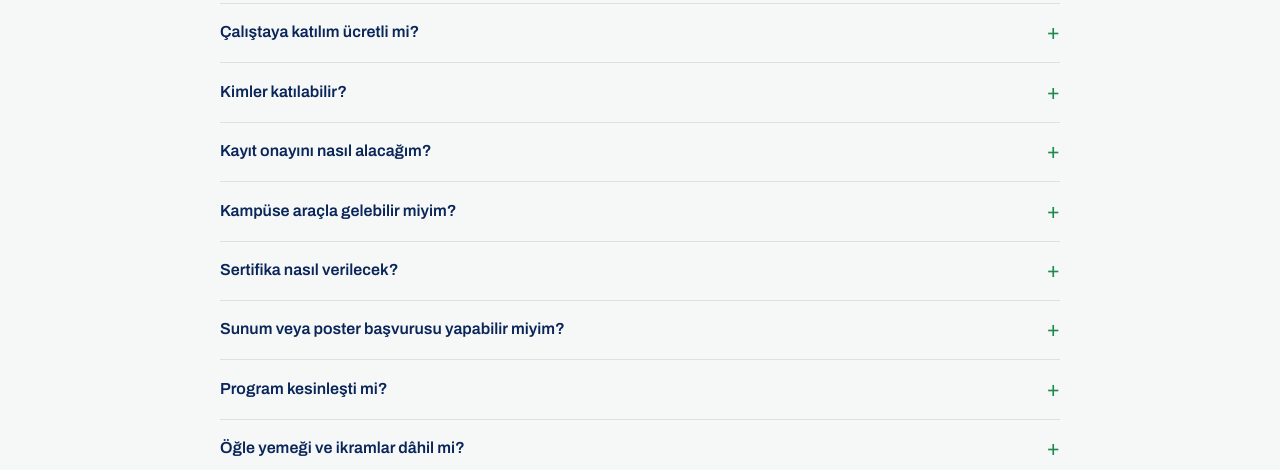
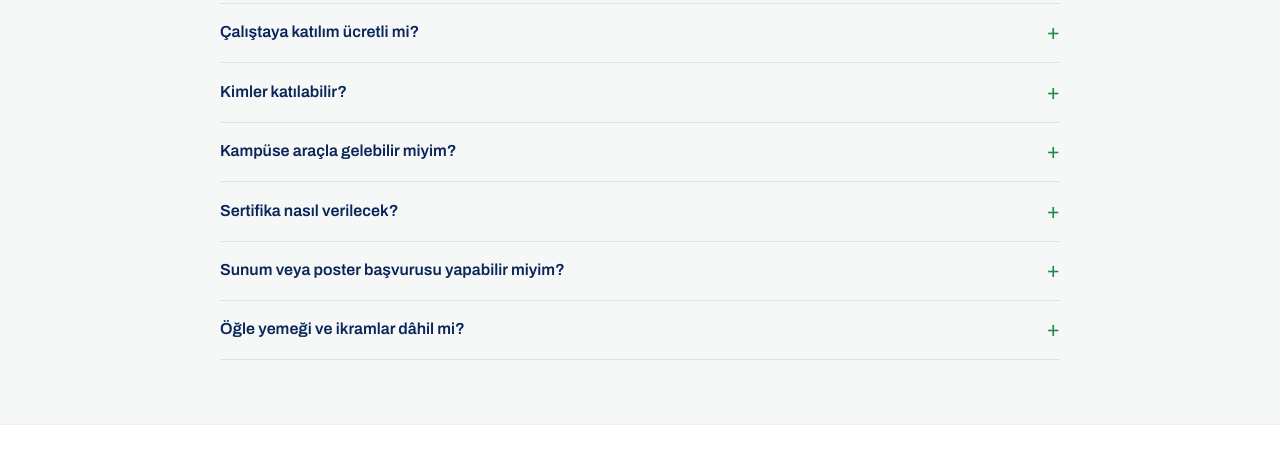
Before and after one commit to ahmetatakanokutannn/kydd2026, a plain HTML site: page index.html in a window 1280 px wide. Shown: the part 7010-7480 px from the top of the page. Drawn offline with Linux system fonts and the light colour scheme.

Commit message:
Taslak program aciklamalari ve kayit onayi SSS maddesi kaldirildi

```diff
--- a/assets/js/site-data.js
+++ b/assets/js/site-data.js
@@ -439,10 +439,6 @@ window.KYDD_DATA = (function () {
       a: "Karbon yakalama, değerlendirme, depolama ve kaynak verimliliği alanlarında çalışan akademisyenler, lisansüstü öğrenciler, araştırmacılar ile sanayi ve kamu temsilcileri katılabilir."
     },
     {
-      q: "Kayıt onayını nasıl alacağım?",
-      a: "Kayıt formunu doldurduktan sonra e-posta adresinize bir onay iletisi gönderilir. Onay iletisi ulaşmazsa lütfen iletişim sayfasından bize yazın."
-    },
-    {
       q: "Kampüse araçla gelebilir miyim?",
       a: "Evet. Araçla gelecek katılımcıların kayıt formundaki araç plakası alanını doldurması, kampüs girişindeki işlemleri hızlandırır."
     },
@@ -453,10 +449,6 @@ window.KYDD_DATA = (function () {
     {
       q: "Sunum veya poster başvurusu yapabilir miyim?",
       a: "Bildiri çağrısı, gönderim biçimi ve değerlendirme takvimi Bilim Kurulu tarafından belirlendikten sonra Konuşmacılar sayfasında duyurulacaktır."
-    },
-    {
-      q: "Program kesinleşti mi?",
-      a: "Program sayfasındaki akış taslaktır. Oturum başlıkları ve davetli konuşmacılar kesinleştikçe aynı sayfada güncellenecek ve PDF olarak indirilebilir hâle getirilecektir."
     },
     {
       q: "Öğle yemeği ve ikramlar dâhil mi?",
```
Also changed, not shown: program.html (+1 -5 lines).
